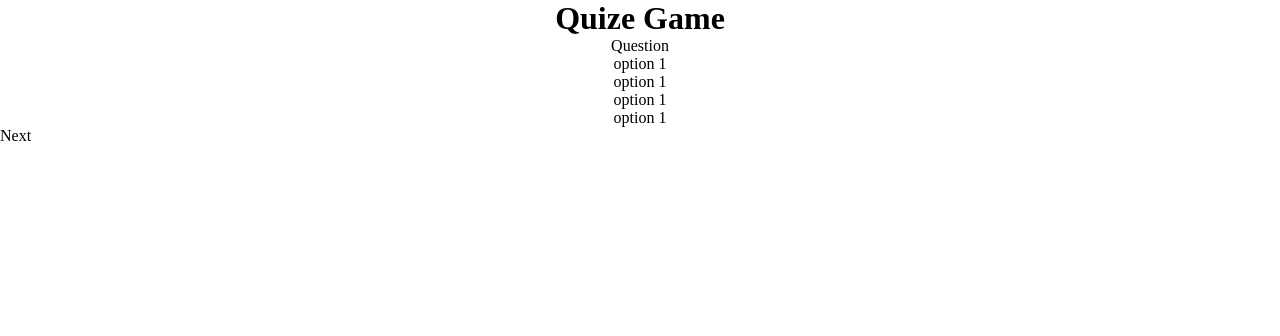
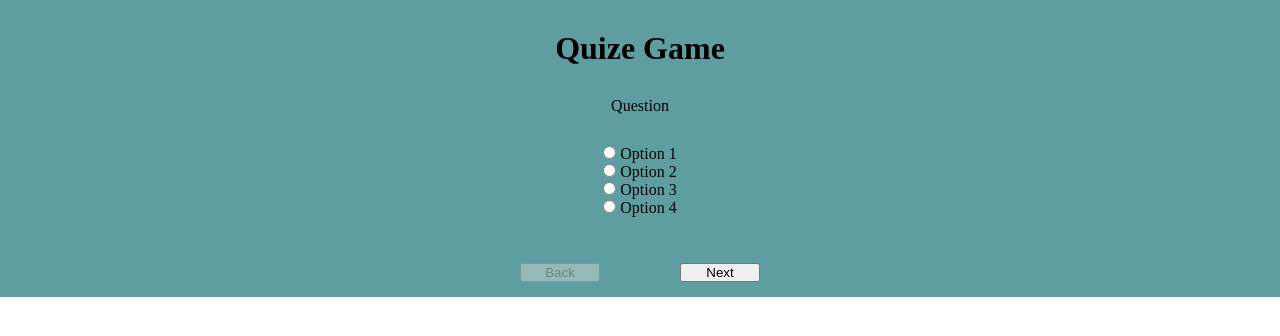
Before and after one commit to mahiboobnadaf/Problem_solving, a website: page quize/index.html in a window 1280 px wide. Drawn offline with Linux system fonts and the light colour scheme.

Commit message:
radio bttons are added

```diff
--- a/quize/index.html
+++ b/quize/index.html
@@ -7,8 +7,8 @@
     <link rel="stylesheet" href="style.css">
 </head>
 <body>
-    <div class = "container">
-    <h1 class="center"> Quize Game </h1>
+    <div class = "container gap">
+        <h1 class="center"> Quize Game </h1>
 
 
         <div id = "quetionBox" class = "center">
@@ -16,13 +16,36 @@
         </div>
 
         <div id="options" class = "center flexColumn">
-            <div id = "option1">  <p>option 1</p>  </div>
-            <div id = "option2">  <p>option 1</p>  </div>
-            <div id = "option3">  <p>option 1</p>  </div>
-            <div id = "option4">  <p>option 1</p>  </div>
+            <form name="quizeform">
+
+                <div id="option1">
+                    <input type="radio" name="Option1">
+                    <label> Option 1 </label>
+                </div>
+
+                <div id="option2">
+                    <input type="radio" name="Option2">
+                    <label> Option 2 </label>
+                </div>
+
+                <div id="option3">
+                    <input type="radio" name="Option3">
+                    <label> Option 3 </label>
+                </div>
+
+                <div id="option4">
+                    <input type="radio" name="Option4">
+                    <label> Option 4 </label>
+                </div>
+
+            </form>
         </div>
 
-        <div id = "nextBtn">  <p>Next</p>   </div>
+        <div id = "buttons" class="center flexRow">
+            <button id="backBtn" disabled="true"> Back </button>
+            <div class="btnGap"></div>
+            <button id="nextBtn"> Next </button>
+        </div>
 
 
     </div>
--- a/quize/style.css
+++ b/quize/style.css
@@ -13,3 +13,27 @@
     flex-direction: column;
     align-items: center;
 }
+
+.flexRow {
+    flex-direction: row;
+    align-items: center;
+}
+
+button{
+    width: 80px;
+}
+
+.btnGap{
+    padding-top: 50px;
+    padding-left: 80px;
+}
+
+.gap > *{
+    padding-top: 30px;
+    /* padding-left: 80px; */
+}
+
+.container{
+    background-color:cadetblue;
+    color:black;
+}
```
